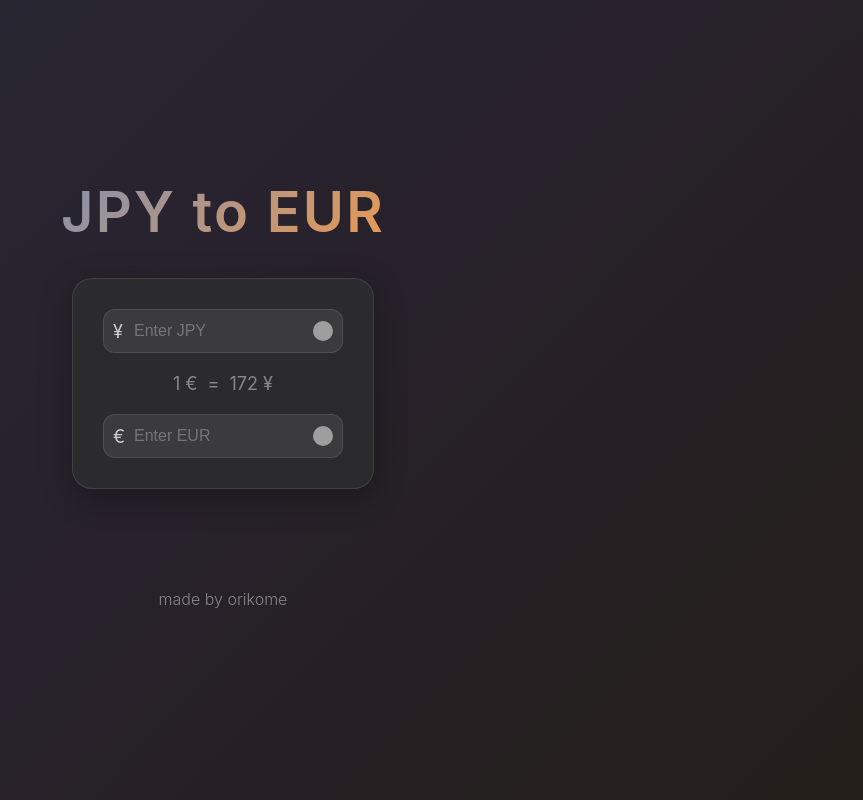
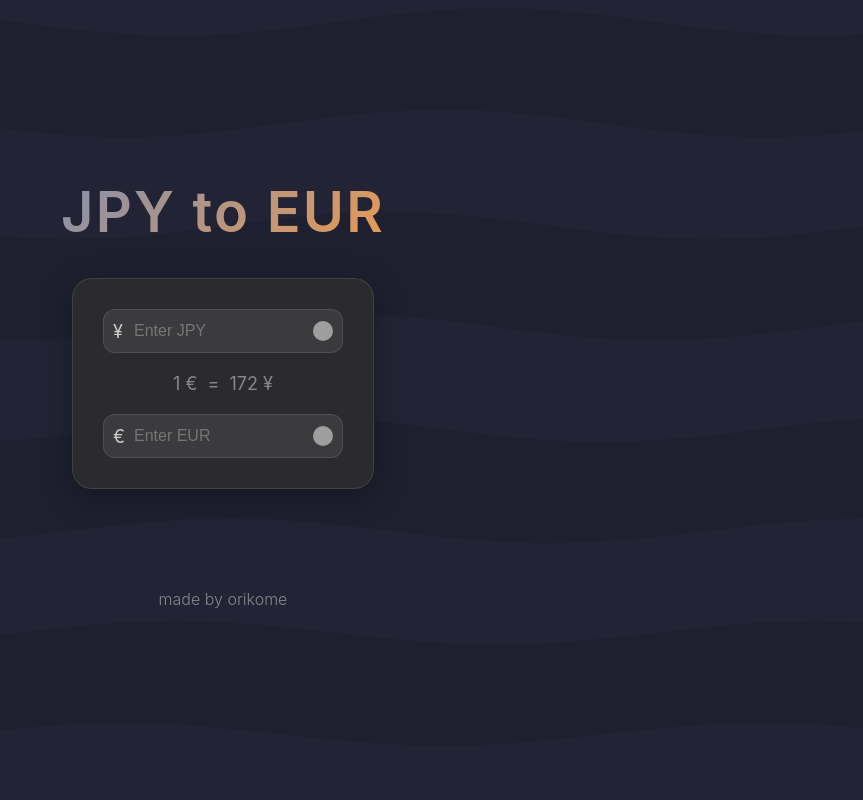
Before and after one commit to orikome/jpy-to-eur-converter, a plain HTML site: page index.html in a window 1280 px wide. Shown: the whole page, without its empty margins (417-1280 px from the left). Drawn offline with Linux system fonts and the light colour scheme; no server answers; grey boxes are pictures that could not be loaded.

Commit message:
Add a wave pattern to the background

```diff
--- a/index.html
+++ b/index.html
@@ -9,9 +9,11 @@
       rel="stylesheet"
     />
     <link rel="stylesheet" href="style.css" />
+    <script src="wave-background.js" defer></script>
     <script src="script.js" defer></script>
   </head>
   <body>
+    <canvas id="waveBackground"></canvas>
     <h1>JPY to EUR</h1>
 
     <div class="converter-box">
--- a/style.css
+++ b/style.css
@@ -1,5 +1,7 @@
 :root {
     --theme-bg: linear-gradient(135deg, #282A36, #28212c, #241f1a);
+    --theme-wave1: #1e2030;
+    --theme-wave2: #222436;
     --theme-card: #2b2b2e;
     --theme-accent: #3a71a8;
     --theme-text: #ccc;
@@ -11,9 +13,7 @@
 body {
     font-family: 'Inter', Arial, sans-serif;
     color: var(--theme-text);
-    background: var(--theme-bg);
-    background-size: cover;
-    background-repeat: no-repeat;
+    background-color: var(--theme-bg);
     min-height: 100vh;
     margin: 0;
     display: flex;
@@ -21,6 +21,17 @@ body {
     align-items: center;
     justify-content: center;
     -webkit-font-smoothing: antialiased;
+    position: relative;
+    overflow: hidden;
+}
+
+#waveBackground {
+    position: absolute;
+    top: 0;
+    left: 0;
+    width: 100%;
+    height: 100%;
+    z-index: -1;
 }
 
 h1 {
--- /dev/null
+++ b/wave-background.js
@@ -0,0 +1,141 @@
+function initWaveBackground() {
+    const canvas = document.getElementById('waveBackground');
+    const ctx = canvas.getContext('2d');
+
+    const computedStyle = getComputedStyle(document.documentElement);
+    const waveColor1 = computedStyle.getPropertyValue('--theme-wave1').trim();
+    const waveColor2 = computedStyle.getPropertyValue('--theme-wave2').trim();
+
+    let width, height, pixelRatio;
+    let animationFrame;
+
+    const waveConfig = {
+        count: 12,
+        wavelengthFactor: 0.5,
+        thicknessFactor: 0.2,
+        amplitudeFactor: 0.015,
+        speed: 0.005,
+        phaseOffset: 0,
+        amplitudeVariation: 0.15
+    };
+
+    function resizeCanvas() {
+        pixelRatio = window.devicePixelRatio || 1;
+        width = window.innerWidth;
+        height = window.innerHeight;
+
+        canvas.style.width = width + 'px';
+        canvas.style.height = height + 'px';
+        canvas.width = width * pixelRatio;
+        canvas.height = height * pixelRatio;
+        ctx.scale(pixelRatio, pixelRatio);
+
+        waveConfig.wavelength = width * waveConfig.wavelengthFactor;
+        waveConfig.thickness = height * waveConfig.thicknessFactor;
+        waveConfig.amplitude = height * waveConfig.amplitudeFactor;
+    }
+
+    function animate() {
+        ctx.fillStyle = waveColor1;
+        ctx.fillRect(0, 0, width, height);
+
+        waveConfig.phaseOffset = (waveConfig.phaseOffset + waveConfig.speed) % (Math.PI * 2);
+
+        // Vertical padding to prevent visible gaps
+        const verticalPadding = height * 0.2;
+        const totalHeight = height + (verticalPadding * 2);
+        const waveSpacing = totalHeight / (waveConfig.count - 1);
+
+        const pi2 = Math.PI * 2;
+
+        // Draw waves bottom to top
+        for (let i = waveConfig.count - 1; i >= 0; i--) {
+            const centerY = (waveSpacing * i) - verticalPadding;
+            const color = i % 2 === 0 ? waveColor1 : waveColor2;
+            const phaseShift = i * (Math.PI / 6);
+
+            // Dynamic wave movement
+            const amplitudeMod = 1 +
+                Math.sin(waveConfig.phaseOffset * 0.8 + i * 0.3) * waveConfig.amplitudeVariation;
+
+            drawSmoothWave(
+                centerY,
+                waveConfig.wavelength,
+                waveConfig.amplitude * amplitudeMod,
+                color,
+                waveConfig.thickness,
+                waveConfig.phaseOffset + phaseShift,
+                pi2
+            );
+        }
+
+        animationFrame = requestAnimationFrame(animate);
+    }
+
+    function drawSmoothWave(centerY, wavelength, amplitude, color, thickness, phase, pi2) {
+        ctx.fillStyle = color;
+        ctx.beginPath();
+
+        const halfThickness = thickness / 2;
+        const pointsPerWave = Math.min(40, Math.max(20, wavelength / 10));
+        const step = wavelength / pointsPerWave;
+
+        const topEdgeOffset = halfThickness + amplitude;
+
+        // Overlap edges to prevent rendering gaps
+        ctx.moveTo(-20, -20);
+        ctx.lineTo(width + 20, -20);
+        ctx.lineTo(width + 20, centerY - topEdgeOffset);
+
+        for (let x = width; x >= 0; x -= step) {
+            const normalizedX = x / wavelength;
+            const y = centerY + halfThickness + Math.sin(normalizedX * pi2 + phase) * amplitude;
+            ctx.lineTo(x, y);
+        }
+
+        const leftEdgeBottomY = centerY + halfThickness +
+            Math.sin((0 / wavelength) * pi2 + phase) * amplitude;
+        ctx.lineTo(-20, leftEdgeBottomY);
+        ctx.lineTo(-20, -20);
+
+        ctx.fill();
+    }
+
+    const handleResize = () => {
+        resizeCanvas();
+        if (animationFrame) {
+            cancelAnimationFrame(animationFrame);
+        }
+        animate();
+    };
+
+    const handleVisibilityChange = () => {
+        if (document.visibilityState === 'visible') {
+            if (animationFrame) {
+                cancelAnimationFrame(animationFrame);
+            }
+            animationFrame = requestAnimationFrame(animate);
+        } else {
+            if (animationFrame) {
+                cancelAnimationFrame(animationFrame);
+                animationFrame = null;
+            }
+        }
+    };
+
+    window.addEventListener('resize', handleResize);
+    document.addEventListener('visibilitychange', handleVisibilityChange);
+
+    resizeCanvas();
+    animate();
+
+    return () => {
+        if (animationFrame) {
+            cancelAnimationFrame(animationFrame);
+        }
+        window.removeEventListener('resize', handleResize);
+        document.removeEventListener('visibilitychange', handleVisibilityChange);
+    };
+}
+
+document.addEventListener('DOMContentLoaded', initWaveBackground);
```
